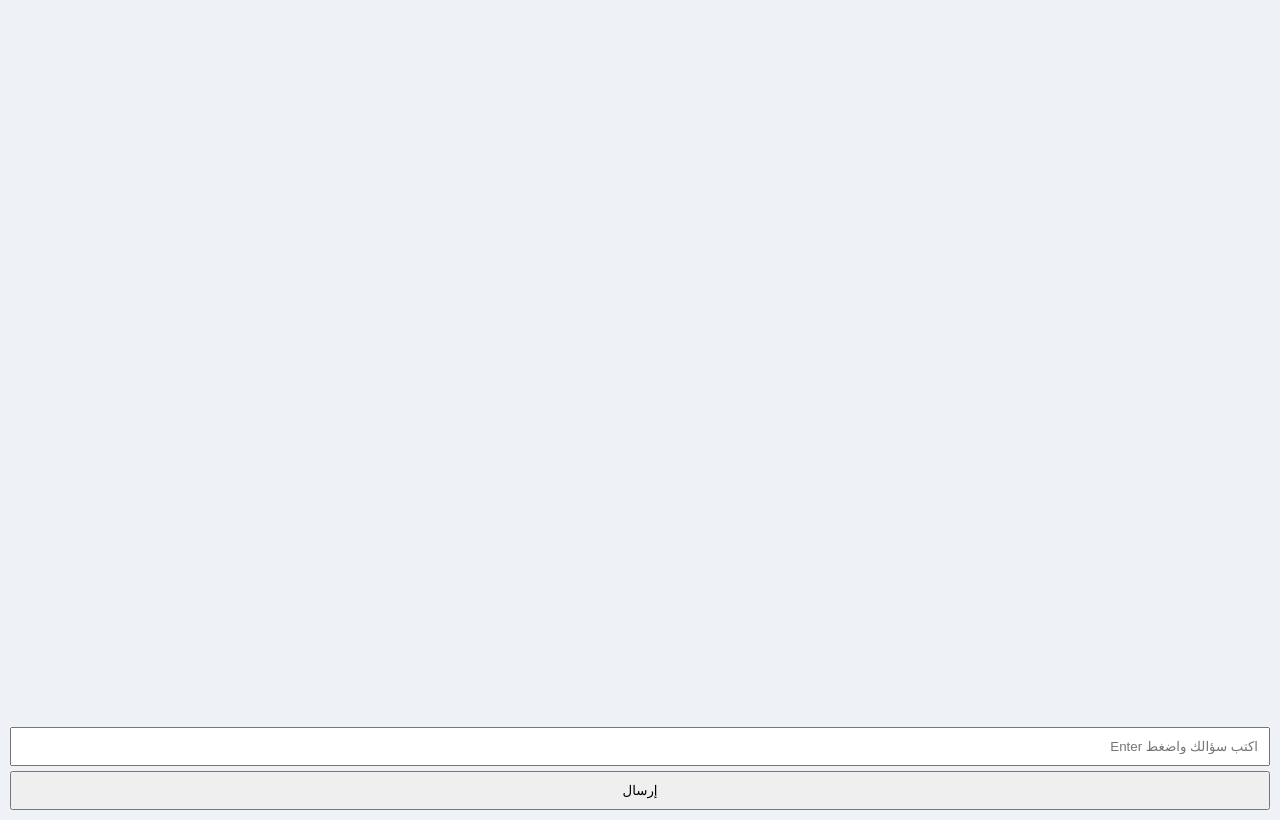
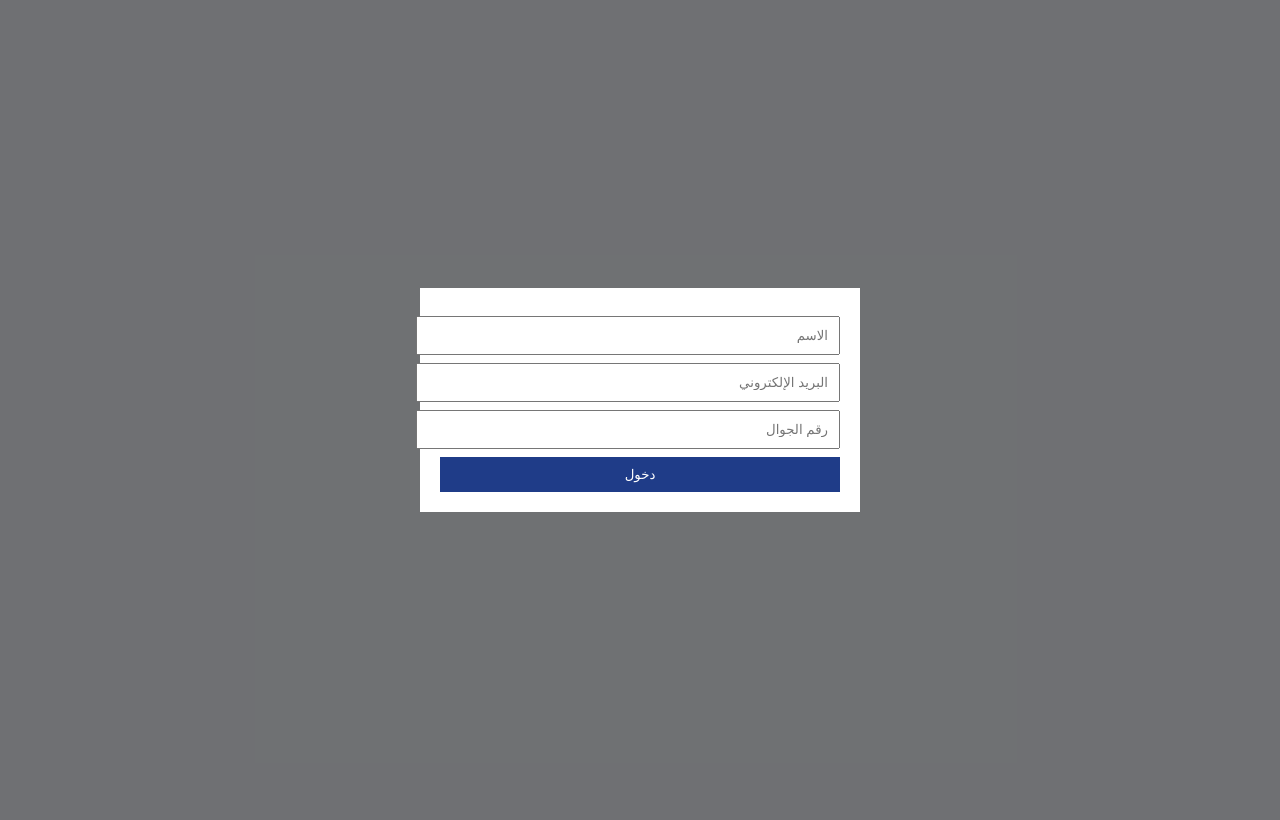
Before and after one commit to ss2009w-lang/chat-assistant, a Python web app: template templates/chat.html in a window 1280 px wide. After the commit the page ends 512 px from the top, so only its background shows below. Run offline with Jinja, Linux system fonts and the light colour scheme; the template is opened without the code that fills it, so the values that code supplies are empty.

Commit message:
add mandatory user registration modal before chat

```diff
--- a/templates/chat.html
+++ b/templates/chat.html
@@ -7,32 +7,39 @@
 <style>
 html,body{margin:0;height:100%;font-family:Arial;background:#eef2f7}
 #loader{
-  position:fixed;
-  top:0;left:0;
-  width:100%;height:100%;
-  background:#1f3c88;
-  color:#fff;
-  display:flex;
-  align-items:center;
-  justify-content:center;
-  flex-direction:column;
-  z-index:9999
+  position:fixed;top:0;left:0;width:100%;height:100%;
+  background:#1f3c88;color:#fff;
+  display:flex;align-items:center;justify-content:center;
+  flex-direction:column;z-index:1000
 }
-#app{
-  display:flex;
-  flex-direction:column;
-  height:100%;
-  padding:10px
+#login{
+  position:fixed;top:0;left:0;width:100%;height:100%;
+  background:#0008;display:none;
+  align-items:center;justify-content:center;z-index:900
 }
+#login .box{
+  background:#fff;padding:20px;width:90%;max-width:400px
+}
+#app{display:none;height:100%;padding:10px}
 #messages{flex:1;overflow-y:auto}
-input,button{padding:10px;margin-top:5px}
+input,button{width:100%;padding:10px;margin-top:8px}
+button{background:#1f3c88;color:#fff;border:none}
 </style>
 </head>
 <body>
 
 <div id='loader'>
   <div>فراس</div>
-  <span>جاري تحميل المساعد الذكي...</span>
+  <span>جاري التحميل...</span>
+</div>
+
+<div id='login'>
+  <div class='box'>
+    <input id='name' placeholder='الاسم'>
+    <input id='email' placeholder='البريد الإلكتروني'>
+    <input id='phone' placeholder='رقم الجوال'>
+    <button onclick='loginUser()'>دخول</button>
+  </div>
 </div>
 
 <div id='app'>
@@ -45,8 +52,14 @@ input,button{padding:10px;margin-top:5px}
 <script>
 window.onload=function(){
   setTimeout(function(){
-    document.getElementById('loader').style.display='none'
+    loader.style.display='none'
+    login.style.display='flex'
   },300)
+}
+function loginUser(){
+  if(!name.value||!email.value||!phone.value)return
+  login.style.display='none'
+  app.style.display='flex'
 }
 </script>
 
```
